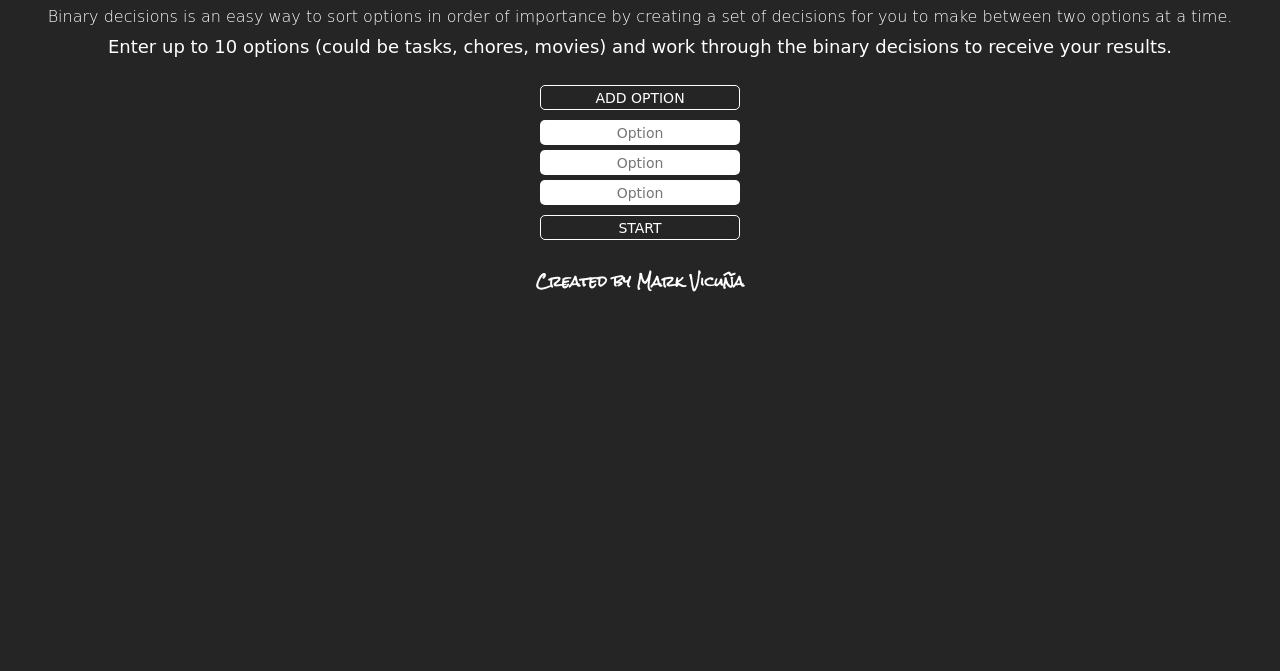
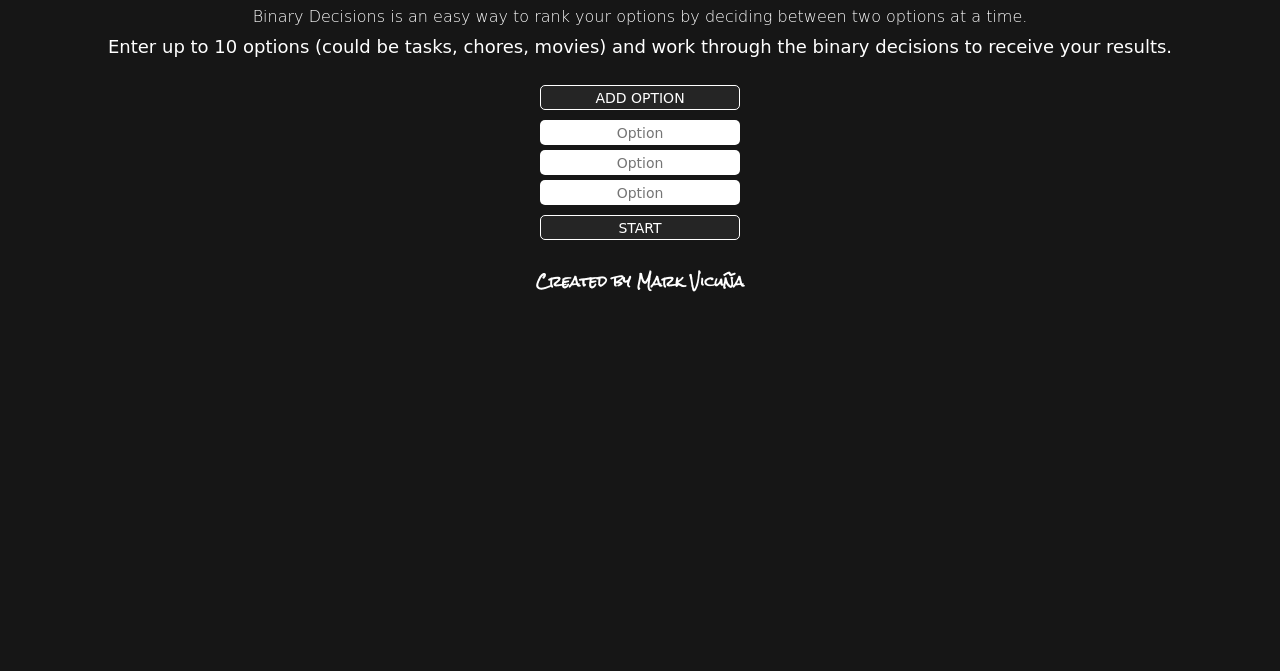
Before and after one commit to markvicuna/binary-decisions, a plain HTML site: page index.html in a window 1280 px wide. Shown: the part 129-800 px from the top of the page. Drawn offline with Linux system fonts and the light colour scheme; a web font is replaced by a local one.

Commit message:
Update README

```diff
--- a/index.html
+++ b/index.html
@@ -26,9 +26,7 @@
         order to rank your favorite movies?
       </p>
       <p>
-        Binary decisions is an easy way to sort options in order of importance
-        by creating a set of decisions for you to make between two options at a
-        time.
+        Binary Decisions is an easy way to rank your options by deciding between two options at a time.
       </p>
       <p class="highlight">
         Enter up to 10 options (could be tasks, chores, movies) and work through
--- a/style.css
+++ b/style.css
@@ -11,7 +11,7 @@ button {
 }
 
 body {
-  background-color: rgb(37, 37, 37);
+  background-color: rgb(22, 22, 22);
   color: white;
   background-size: cover;
   padding: 40px;
```
Also changed, not shown: 1 other file.
